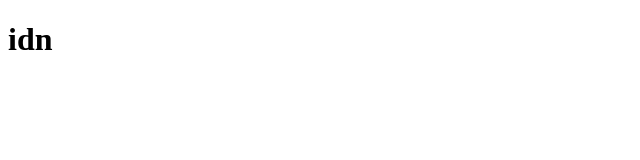
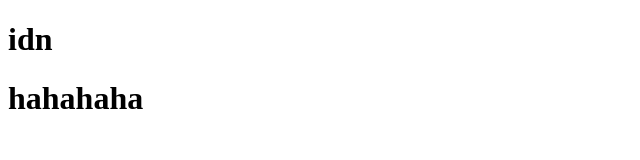
Before and after one commit to RAFYDHANU/Todo-List, a plain HTML site: page index.html in a window 1280 px wide. Shown: the whole page, without its empty margins (0-640 px from the left). Drawn offline with Linux system fonts and the light colour scheme.

Commit message:
addfirst

```diff
--- a/index.html
+++ b/index.html
@@ -7,5 +7,6 @@
 </head>
 <body>
     <h1>idn</h1>
+    <h1>hahahaha</h1>
 </body>
 </html>
```
